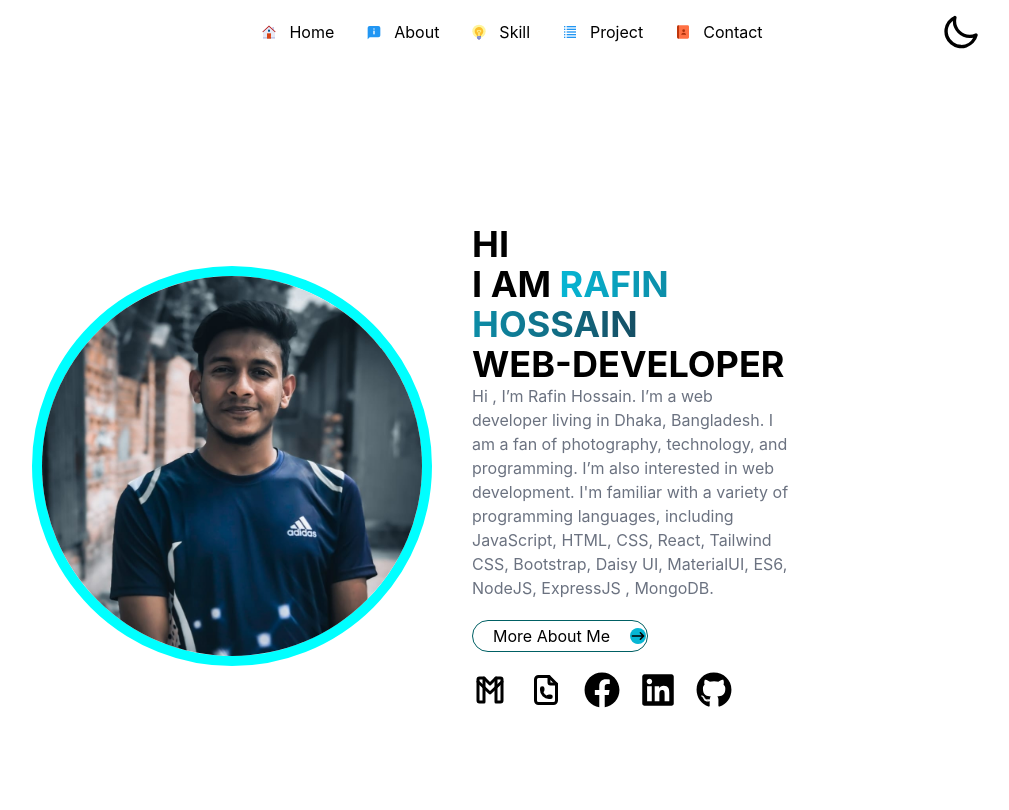
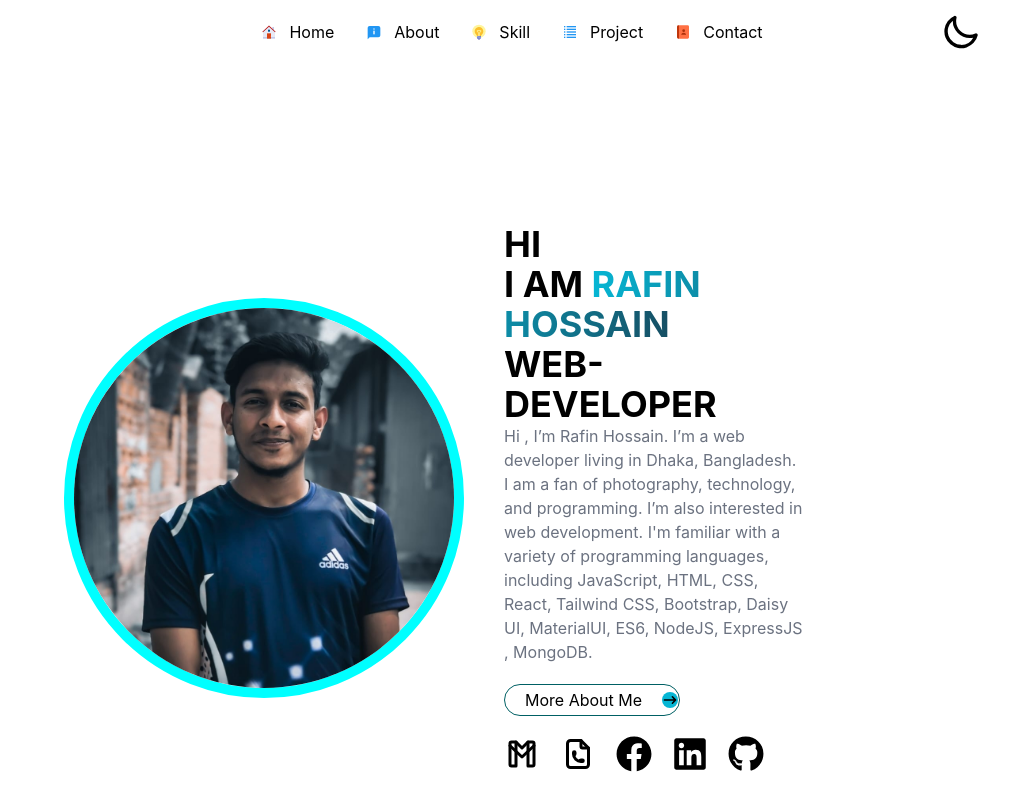
Before and after one commit to rafin8990/portfolio, a React (Create React App) app: page / in a window 1280 px wide. Shown: the top 810 px of the page, without its empty margins (128-1137 px from the left). Built offline with nearby package versions, Linux system fonts and the light colour scheme.

Commit message:
code edited

```diff
--- a/src/Pages/Home/Home.js
+++ b/src/Pages/Home/Home.js
@@ -13,7 +13,7 @@ const Home = () => {
         <motion.div initial={{ opacity: 0 }}
             animate={{ opacity: 1 }}
             transition={{ duration: 3 }}
-            className='md:m-12 lg:m-40 min-h-screen '>
+            className='md:mx-12 lg:mx-48 lg:mt-40 min-h-screen '>
             <div className=' md:flex items-center'>
                 <div className='ml-5 md:ml-0 flex items-center'>
                     <div  className=' flex justify-center'>
```
Also changed, not shown: firebase.json (added), 1 other file (tests, documents, lock files or other folders).
